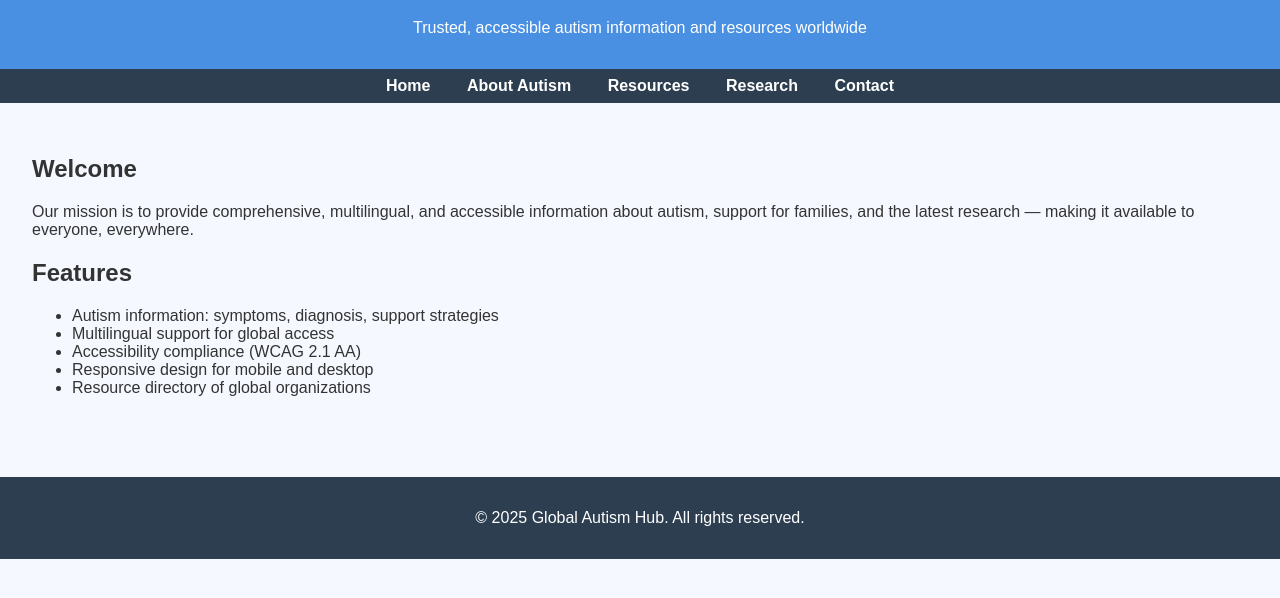
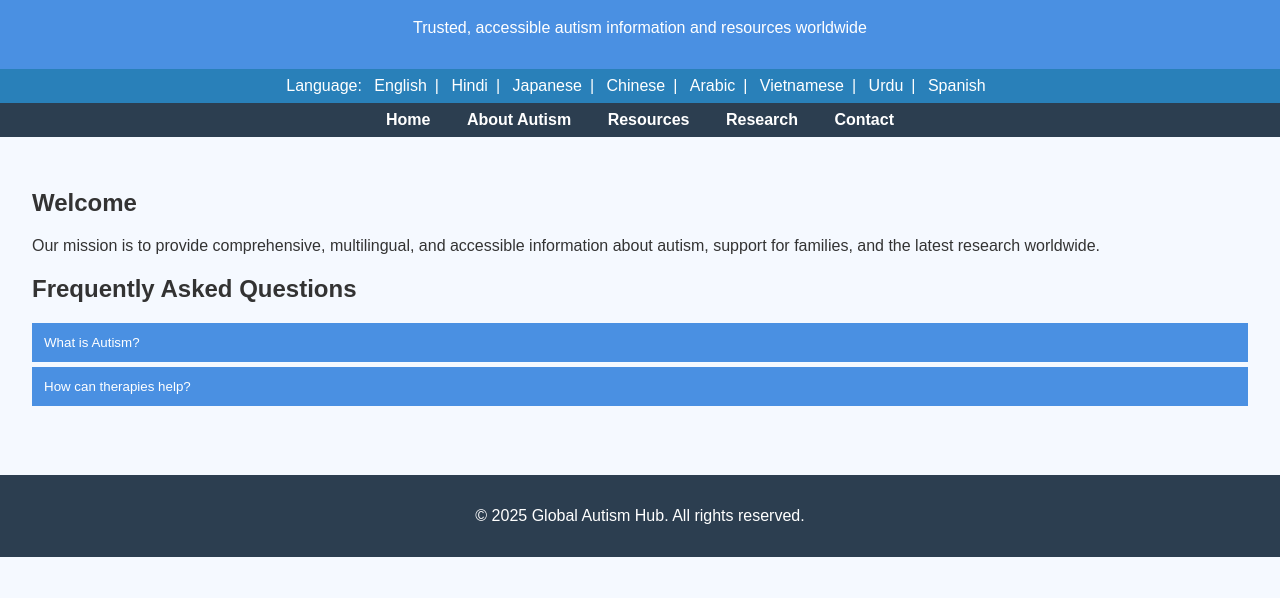
Before and after one commit to divyam-vns/divyamvns.github.io, a plain HTML site: page index.html in a window 1280 px wide. Shown: the part 78-676 px from the top of the page. Drawn offline with Linux system fonts and the light colour scheme.

Commit message:
Update index.html

```diff
--- a/index.html
+++ b/index.html
@@ -7,10 +7,23 @@
 <link rel="stylesheet" href="style.css">
 </head>
 <body>
+
 <header>
-    <h1>🌍 Global Autism Hub</h1>
-    <p>Trusted, accessible autism information and resources worldwide</p>
+  <h1 id="site-title">🌍 Global Autism Hub</h1>
+  <p id="site-tagline">Trusted, accessible autism information and resources worldwide</p>
 </header>
+
+<div id="language-switcher">
+  <span>Language: </span>
+  <a href="#" data-lang="en">English</a>|
+  <a href="#" data-lang="hi">Hindi</a>|
+  <a href="#" data-lang="ja">Japanese</a>|
+  <a href="#" data-lang="zh">Chinese</a>|
+  <a href="#" data-lang="ar">Arabic</a>|
+  <a href="#" data-lang="vi">Vietnamese</a>|
+  <a href="#" data-lang="ur">Urdu</a>|
+  <a href="#" data-lang="es">Spanish</a>
+</div>
 
 <nav>
   <a href="index.html">Home</a>
@@ -21,25 +34,20 @@
 </nav>
 
 <main>
-    <h2>Welcome</h2>
-    <p>
-      Our mission is to provide comprehensive, multilingual, and accessible
-      information about autism, support for families, and the latest research
-      — making it available to everyone, everywhere.
-    </p>
+  <h2 id="welcome-title">Welcome</h2>
+  <p id="welcome-text">Our mission is to provide comprehensive, multilingual, and accessible information about autism, support for families, and the latest research worldwide.</p>
 
-    <h2>Features</h2>
-    <ul>
-      <li>Autism information: symptoms, diagnosis, support strategies</li>
-      <li>Multilingual support for global access</li>
-      <li>Accessibility compliance (WCAG 2.1 AA)</li>
-      <li>Responsive design for mobile and desktop</li>
-      <li>Resource directory of global organizations</li>
-    </ul>
+  <h2 id="accordion-title">Frequently Asked Questions</h2>
+  <button class="accordion">What is Autism?</button>
+  <div class="panel"><p>Autism Spectrum Disorder (ASD) is a lifelong neurodevelopmental condition affecting communication, behavior, and social interactions.</p></div>
+  <button class="accordion">How can therapies help?</button>
+  <div class="panel"><p>Therapies like speech therapy, occupational therapy, and ABA can improve communication, social skills, and daily living.</p></div>
 </main>
 
 <footer>
   <p>&copy; 2025 Global Autism Hub. All rights reserved.</p>
 </footer>
+
+<script src="script.js"></script>
 </body>
 </html>
```
Lines whose indentation alone changed are shown as unchanged.
